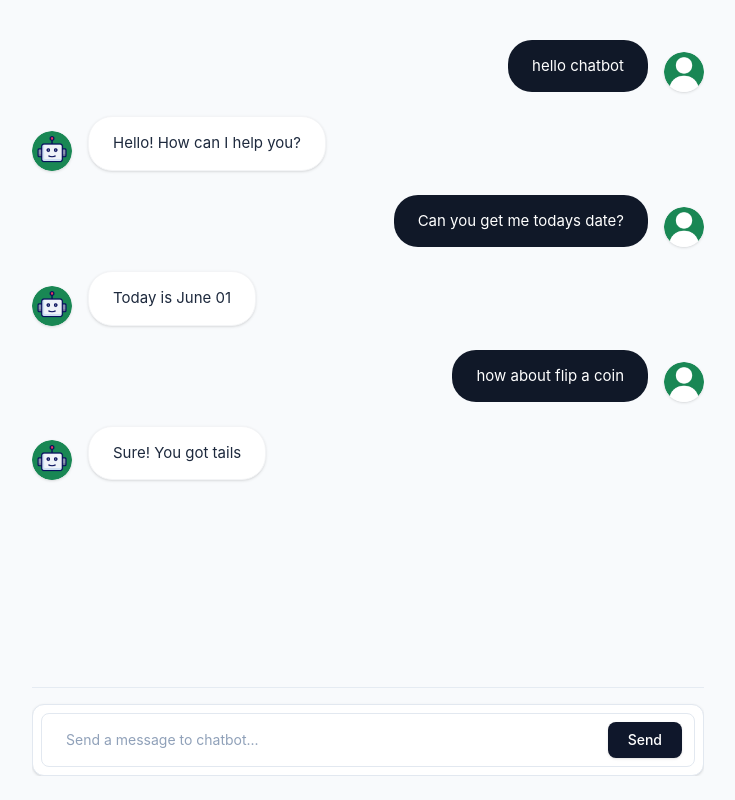
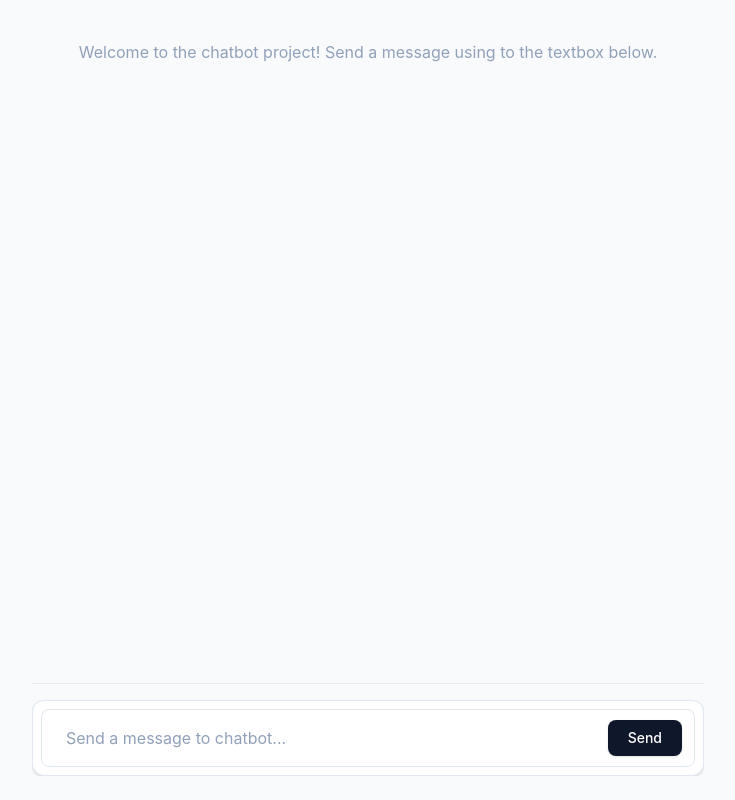
Before and after one commit to Ghazali-Sufi/basic-chatbot, a React (Vite) app: page / in a window 1280 px wide. Shown: the whole page, without its empty margins (272-1007 px from the left). Built offline with nearby package versions, Linux system fonts and the light colour scheme.

Commit message:
Remove default chat messages array at the start of the app. Display welcome message when there are no chat messages. Add a loading spinner when the chatbot is loading a response

```diff
--- a/components/ChatInput.jsx
+++ b/components/ChatInput.jsx
@@ -35,7 +35,7 @@ export default function ChatInput({ chatMessages, setChatMessages }) {
 
     setChatMessages([
       ...newChatMessages,
-      { message: 'Loading...', sender: 'robot', id:crypto.randomUUID() }])
+      {  message: <img className="h-[40px]" src="loading-spinner.gif" alt="loading-spinner" />, sender: 'robot', id:crypto.randomUUID() }])
 
 
     const response = await Chatbot.getResponseAsync(inputText);
@@ -55,14 +55,14 @@ export default function ChatInput({ chatMessages, setChatMessages }) {
     <input
       type="text"
       placeholder="Send a message to chatbot..."
-      className="flex-1 pl-3 py-2 text-sm text-slate-800 placeholder-slate-400 bg-transparent focus:outline-none disabled:cursor-not-allowed disabled:opacity-50"
+      className="flex-1 pl-3 py-2 text-md text-slate-800 placeholder-slate-400 bg-transparent focus:outline-none disabled:cursor-not-allowed disabled:opacity-50"
       onChange={saveInputText}
       value={inputText}
       onKeyDown={keyboardEvent}
     />
 
     <button
-      className="bg-slate-900 hover:bg-slate-800 text-white text-sm font-medium py-2 px-5 rounded-lg transition-colors shrink-0 shadow-sm"
+      className="bg-slate-900 hover:bg-slate-800 text-white text-sm font-medium py-2 px-5 rounded-lg transition-colors shrink-0 shadow-sm cursor-pointer"
       onClick={sendMessage}
     >
       Send
--- a/src/App.jsx
+++ b/src/App.jsx
@@ -4,37 +4,37 @@ import ChatMessage from '../components/ChatMessage.jsx'
 
 export default function App() {
   const [chatMessages, setChatMessages] = React.useState([
-     {
-      message: 'hello chatbot',
-      sender: 'user',
-      id: 'id1'
+    //  {
+    //   message: 'hello chatbot',
+    //   sender: 'user',
+    //   id: 'id1'
 
-    },
-     {
-      message: 'Hello! How can I help you?',
-      sender: 'robot',
-      id: 'id2'
-    },
-    {
-      message: 'Can you get me todays date?',
-      sender: 'user',
-      id: 'id3'
-    },
-    {
-      message: 'Today is June 01',
-      sender: 'robot',
-      id: 'id4'
-    },
-    {
-      message: 'how about flip a coin',
-      sender: 'user',
-      id: 'id5'
-    },
-     {
-      message: 'Sure! You got tails',
-      sender: 'robot',
-      id: 'id6'
-    },
+    // },
+    //  {
+    //   message: 'Hello! How can I help you?',
+    //   sender: 'robot',
+    //   id: 'id2'
+    // },
+    // {
+    //   message: 'Can you get me todays date?',
+    //   sender: 'user',
+    //   id: 'id3'
+    // },
+    // {
+    //   message: 'Today is June 01',
+    //   sender: 'robot',
+    //   id: 'id4'
+    // },
+    // {
+    //   message: 'how about flip a coin',
+    //   sender: 'user',
+    //   id: 'id5'
+    // },
+    //  {
+    //   message: 'Sure! You got tails',
+    //   sender: 'robot',
+    //   id: 'id6'
+    // },
   ])
 
    const chatMessagesRef = React.useRef(null)
@@ -57,8 +57,15 @@ export default function App() {
   >
 
     {/* Chat History Area */}
-    <div className="flex-1 space-y-4 overflow-y-auto py-4 scrollbar-none " ref = {chatMessagesRef}>
-      {chatMessages.map((chatMessage) => {
+    <div className="flex-1 space-y-4 overflow-y-auto py-4 scrollbar-none "
+          ref = {chatMessagesRef}>
+      { chatMessages.length === 0 && (
+        <div className="text-center text-slate-400">
+          Welcome to the chatbot project! Send a message using to the textbox below.
+        </div>
+      )}
+       {
+      chatMessages.map((chatMessage) => {
         return (
           <ChatMessage
             message={chatMessage.message}
```
Also changed, not shown: public/loading-spinner.gif (added).
